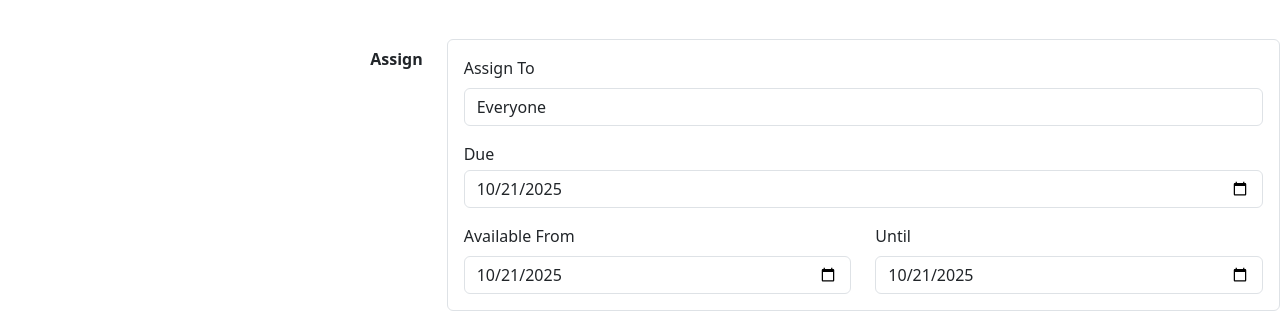
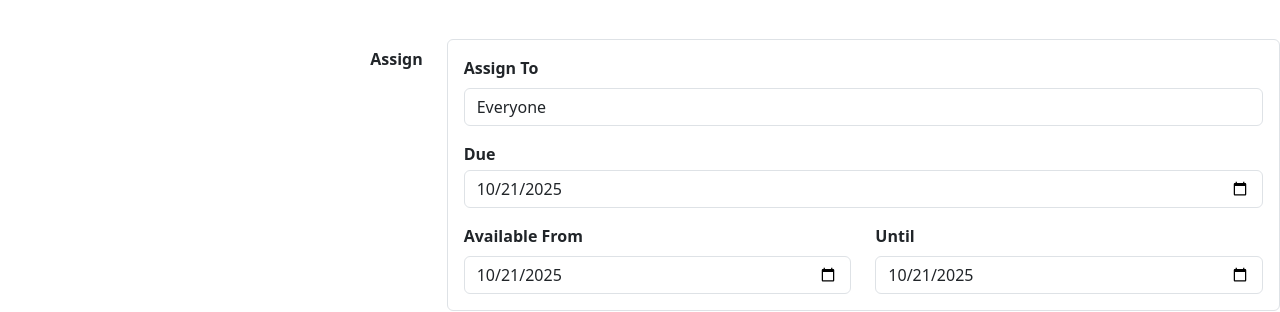
Before and after one commit to Rajiv308/kambaz-next-js-fa25-mon, a Next.js app: page /Courses/1/Assignments/1 in a window 1280 px wide. Shown: the part 1030-1342 px from the top of the page. Built offline with nearby package versions, Linux system fonts and the light colour scheme.

Commit message:
Bold Assignment editor text

```diff
--- a/app/(Kambaz)/Courses/[cid]/Assignments/[aid]/page.tsx
+++ b/app/(Kambaz)/Courses/[cid]/Assignments/[aid]/page.tsx
@@ -1,3 +1,4 @@
+"use client";
 import { Row, Col, Button } from "react-bootstrap";
 import Form from "react-bootstrap/Form";
 
@@ -100,7 +101,9 @@ export default function AssignmentEditor() {
           </Col>
           <Col sm={9}>
             <Form className="border border-1 border-gray rounded p-3 mb-3">
-              <Form.Label htmlFor="wd-assign-to">Assign To</Form.Label>
+              <Form.Label htmlFor="wd-assign-to">
+                <b>Assign To</b>
+              </Form.Label>
               <Form.Control
                 id="wd-assign-to"
                 defaultValue="Everyone"
@@ -108,7 +111,7 @@ export default function AssignmentEditor() {
               />
 
               <Form.Label htmlFor="wd-due-date" className="d-block mb-1">
-                Due
+                <b>Due</b>
               </Form.Label>
               <Form.Control
                 type="date"
@@ -120,7 +123,7 @@ export default function AssignmentEditor() {
               <Row>
                 <Col>
                   <Form.Label htmlFor="wd-available-from">
-                    Available From
+                    <b>Available From</b>
                   </Form.Label>
                   <Form.Control
                     type="date"
@@ -129,7 +132,9 @@ export default function AssignmentEditor() {
                   />
                 </Col>
                 <Col>
-                  <Form.Label htmlFor="wd-available-until">Until</Form.Label>
+                  <Form.Label htmlFor="wd-available-until">
+                    <b>Until</b>
+                  </Form.Label>
                   <Form.Control
                     type="date"
                     defaultValue="2025-10-21"
```
